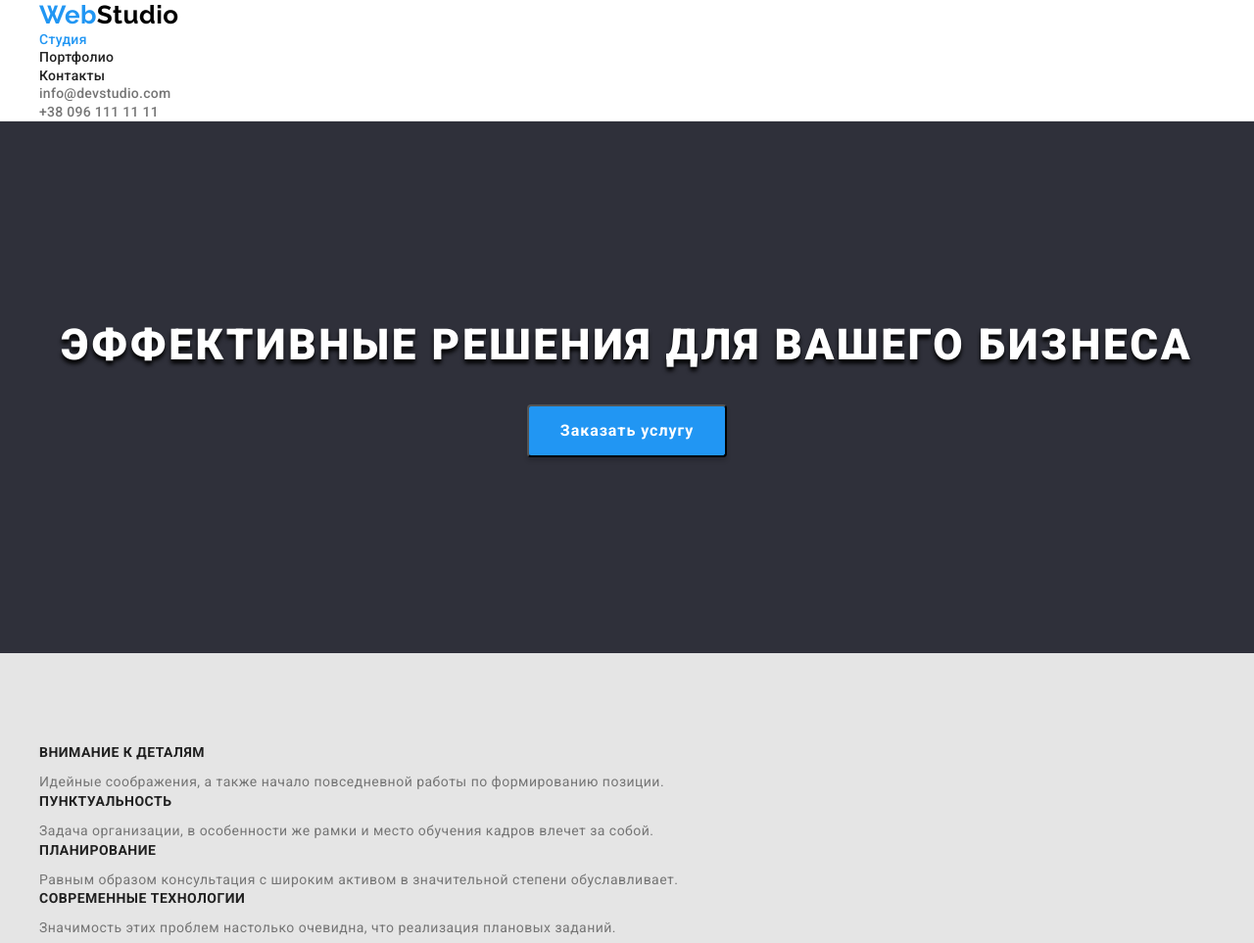
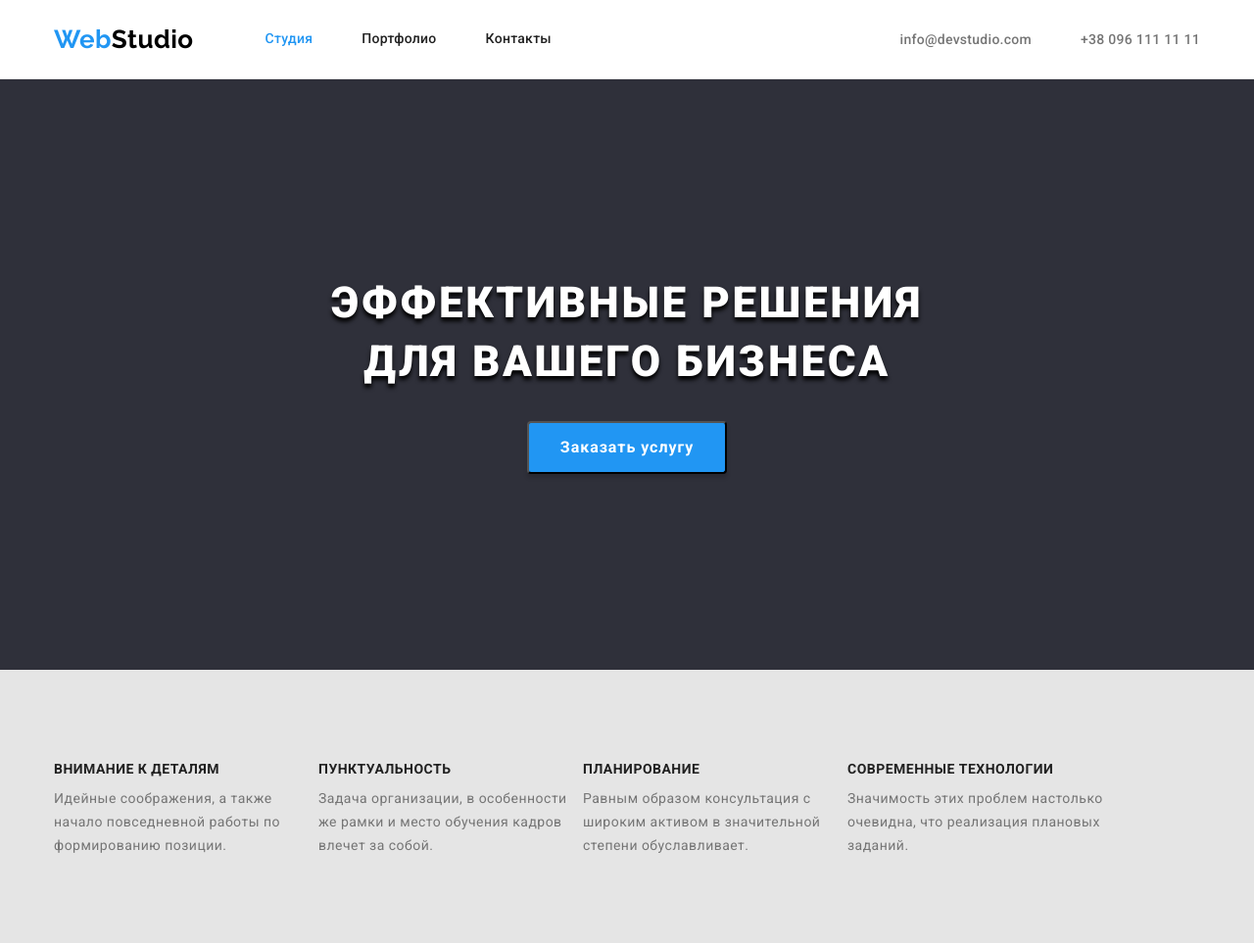
Before and after one commit to ElenaOds/goit-markup-hw-03, a plain HTML site: page index.html in a window 1280 px wide. Shown: the top 963 px of the page at 98% size. Drawn offline with nearby package versions, Linux system fonts and the light colour scheme.

Commit message:
Header+Hero stylization

```diff
--- a/CSS/styles.css
+++ b/CSS/styles.css
@@ -24,6 +24,8 @@ ul {
  width: 1200px;
  margin-left: auto;
  margin-right: auto;
+ padding-left: 15px;
+ padding-right: 15px;
 }
 
 .page-header {
@@ -31,6 +33,17 @@ ul {
     outline: 1px solid #ECECEC;
 }
 
+/* Main container*/
+
+.main-nav {
+    display: flex;
+    align-items: center;
+}
+
+.nav-list {
+    display: flex;
+    align-items: center;
+}
 /* Logo */
 
 .logo {
@@ -53,7 +66,25 @@ ul {
 
 /* site nav */
 
+.site-nav {
+    display: flex;
+    align-items: center;
+    margin-left: 73px;
+}
+
+.site-nav .item {
+    margin-right: 50px;
+}
+
+.site-nav .item:last-child{
+    margin-right: 0;
+}
+
 .site-nav a {
+    display: block;
+    padding-top: 32px;
+    padding-bottom: 32px;
+
     color: var(--title-text-color);
     font-weight: 500;
     font-size: 14px;
@@ -61,6 +92,7 @@ ul {
     letter-spacing: 0.02em;
     text-decoration: none;
 }
+
 .site-nav a:hover,
 .site-nav a:focus {
     color: var(--accent-color);
@@ -70,7 +102,18 @@ ul {
     color: var(--accent-color);
 }
 
+.contact {
+    display: flex;
+    margin-left: auto;
+}
+
+.contact .item + .item {
+    margin-left: 50px;
+  }
+
 .contact a {
+    padding-top: 32px;
+    padding-bottom: 32px;
     color: var(--primary-text-color);
     font-weight: 500;
     font-size: 14px;
@@ -95,7 +138,10 @@ ul {
 
 .hero-title {
     margin-top: 0;
+    margin-left: auto;
+    margin-right: auto;
     margin-bottom: 30px;
+    width: 696px;
     color: #FFFFFF;
     font-weight: 900;
     font-size: 44px;
@@ -105,10 +151,7 @@ ul {
     text-shadow: 0px 4px 4px #000000;
        }
 
-       .section {
-
-       }
-/* button */
+    /* button */
 
 .button {
     color: var (--title-text-color);
@@ -157,6 +200,15 @@ ul {
 }
 /* features */
 
+.features {
+    display: flex;
+    flex-wrap: wrap;
+    }
+
+.features .item {
+    width: 270px;
+}
+
 .feature-title {
     margin-top: 0;
     margin-bottom: 10px;
@@ -177,7 +229,7 @@ ul {
 /*section box */
 .section.box {
     padding-top: 0;
-}
+  }
 
 .section-title {
     margin-top: 0;
--- a/index.html
+++ b/index.html
@@ -13,21 +13,22 @@
 <body>
     <!--Шапка сайта-->
         <header class="page-header">
-            <div class="container">
-                <nav>
-                    <a href="./index.html" class="logo">
-                        <span class="logo-web">Web</span>Studio</a>
+            <div class="container main-nav">
+                <nav class="nav-list">
+                    <a class="logo" href="./index.html">
+                        <span class="logo-web">Web</span>Studio
+                    </a>
 
                     <ul class="site-nav">
-                    <li><a href="./index.html" class="link current">Студия</a></li>
-                    <li><a href="./portfolio.html" class="link">Портфолио</a></li>
-                    <li><a href="" class="link">Контакты</a></li>
+                        <li class="item"><a href="./index.html" class="link current">Студия</a></li>
+                        <li class="item"><a href="./portfolio.html" class="link">Портфолио</a></li>
+                        <li class="item"><a href="" class="link">Контакты</a></li>
                     </ul>
                 </nav>
 
                 <ul class="contact">
-                    <li><a href="mailto:info@devstudio.com">info@devstudio.com</a></li>
-                    <li><a href="tel:+380961111111">+38 096 111 11 11</a></li>
+                    <li class="item"><a href="mailto:info@devstudio.com">info@devstudio.com</a></li>
+                    <li class="item"><a href="tel:+380961111111">+38 096 111 11 11</a></li>
                 </ul>
             </div>
         </header>
@@ -45,19 +46,19 @@
             <section>
                 <div class="container">
                     <ul class="section features">
-                        <li>
+                        <li class="item">
                             <h3 class="feature-title">Внимание к деталям</h3>
                             <p class="feature-text">Идейные соображения, а также начало повседневной работы по формированию позиции.</p>
                         </li>
-                        <li>
+                        <li class="item">
                             <h3 class="feature-title">Пунктуальность</h3>
                             <p class="feature-text">Задача организации, в особенности же рамки и место обучения кадров влечет за собой.</p>
                         </li>
-                        <li>
+                        <li class="item">
                             <h3 class="feature-title">Планирование</h3>
                             <p class="feature-text">Равным образом консультация с широким активом в значительной степени обуславливает.</p>
                         </li>
-                        <li>
+                        <li class="item">
                             <h3 class="feature-title">Современные технологии</h3>
                             <p class="feature-text">Значимость этих проблем настолько очевидна, что реализация плановых заданий.</p>
                         </li>
```
Also changed, not shown: portfolio.html (+11 -9 lines).
